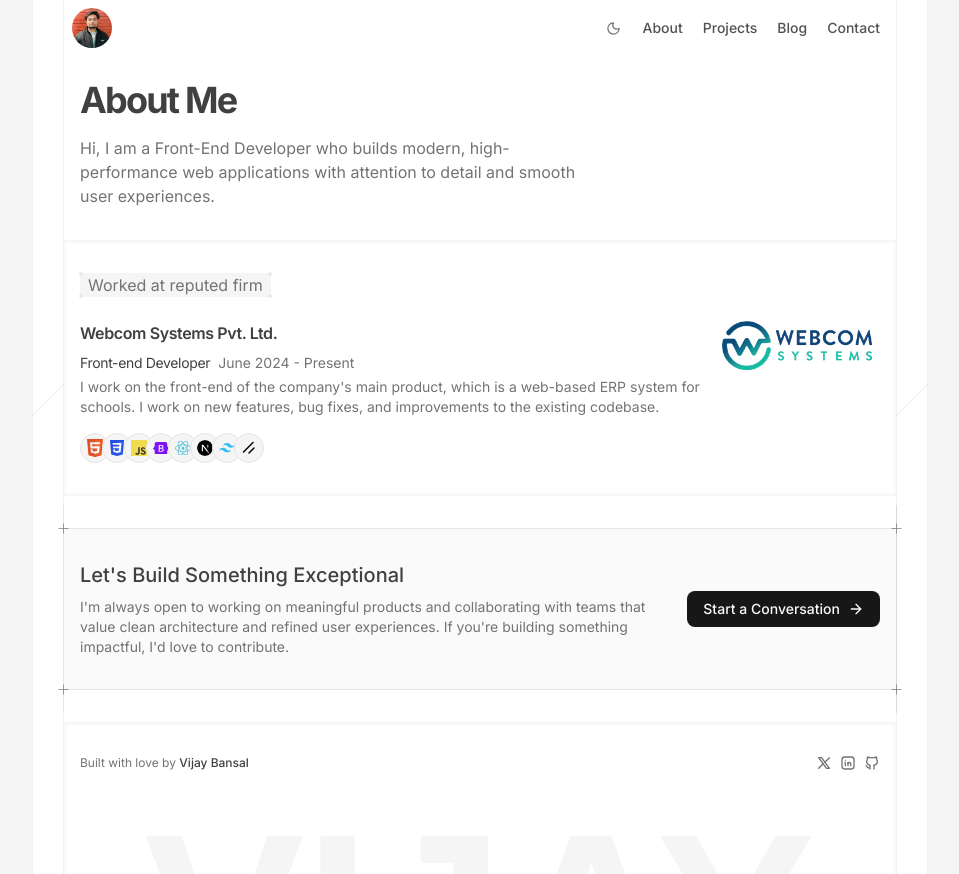
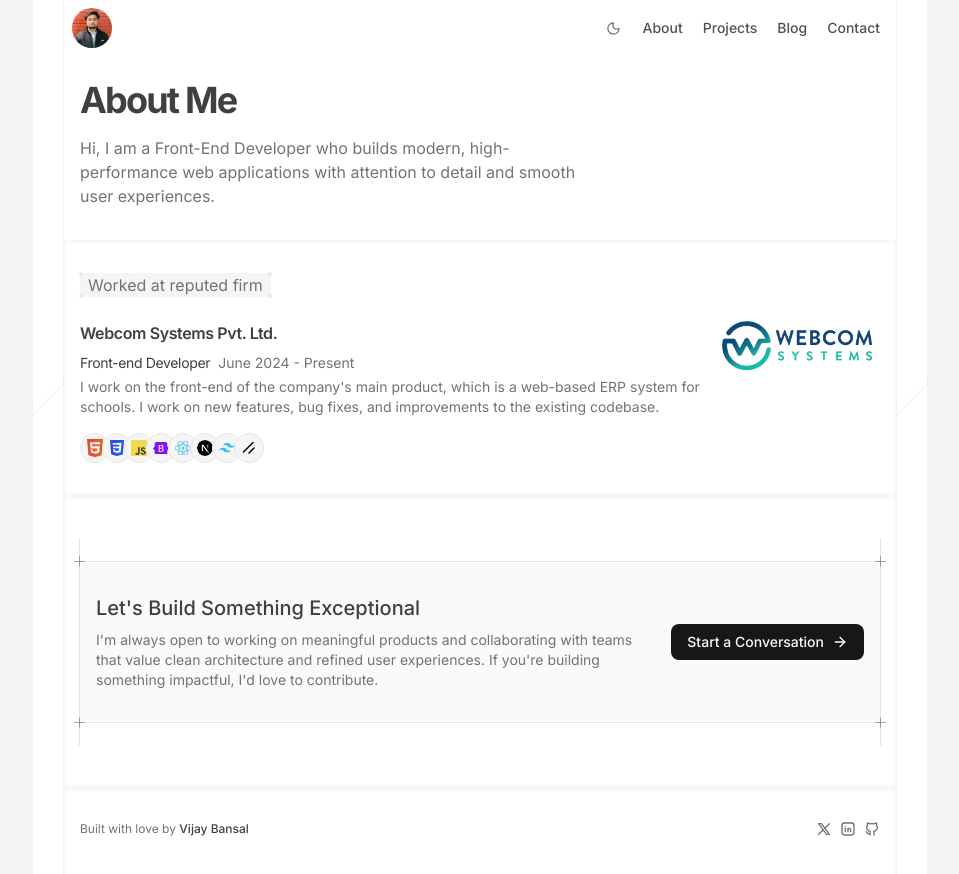
Before and after one commit to VijayBansal2004/portfolio-next, a Next.js app: page /about in a window 1280 px wide. Shown: the top 874 px of the page, without its empty margins (160-1119 px from the left). Built offline with nearby package versions, Linux system fonts and the light colour scheme.

Commit message:
cta section ui fix

```diff
--- a/app/about/page.tsx
+++ b/app/about/page.tsx
@@ -24,7 +24,9 @@ const AboutPage = () => {
           ))}
         </div>
       </Block>
-      <CallToAction />
+      <Block>
+        <CallToAction />
+      </Block>
     </div>
   );
 };
--- a/app/projects/page.tsx
+++ b/app/projects/page.tsx
@@ -31,7 +31,9 @@ const ProjectsPage = () => {
           ))}
         </div>
       </Block>
-      <CallToAction />
+      <Block>
+        <CallToAction />
+      </Block>
     </div>
   );
 };
--- a/components/ui/text-hover-effect.tsx
+++ b/components/ui/text-hover-effect.tsx
@@ -104,7 +104,7 @@ export const TextHoverEffect = ({
         textAnchor="middle"
         dominantBaseline="middle"
         strokeWidth="0.3"
-        className="fill-neutral-100 font-[helvetica] text-7xl font-bold dark:fill-neutral-950/20"
+        className="fill-neutral-100 font-[helvetica] text-7xl font-bold dark:fill-neutral-800/50"
         initial={{ strokeDashoffset: 1000, strokeDasharray: 1000 }}
         animate={{
           strokeDashoffset: 0,
```
